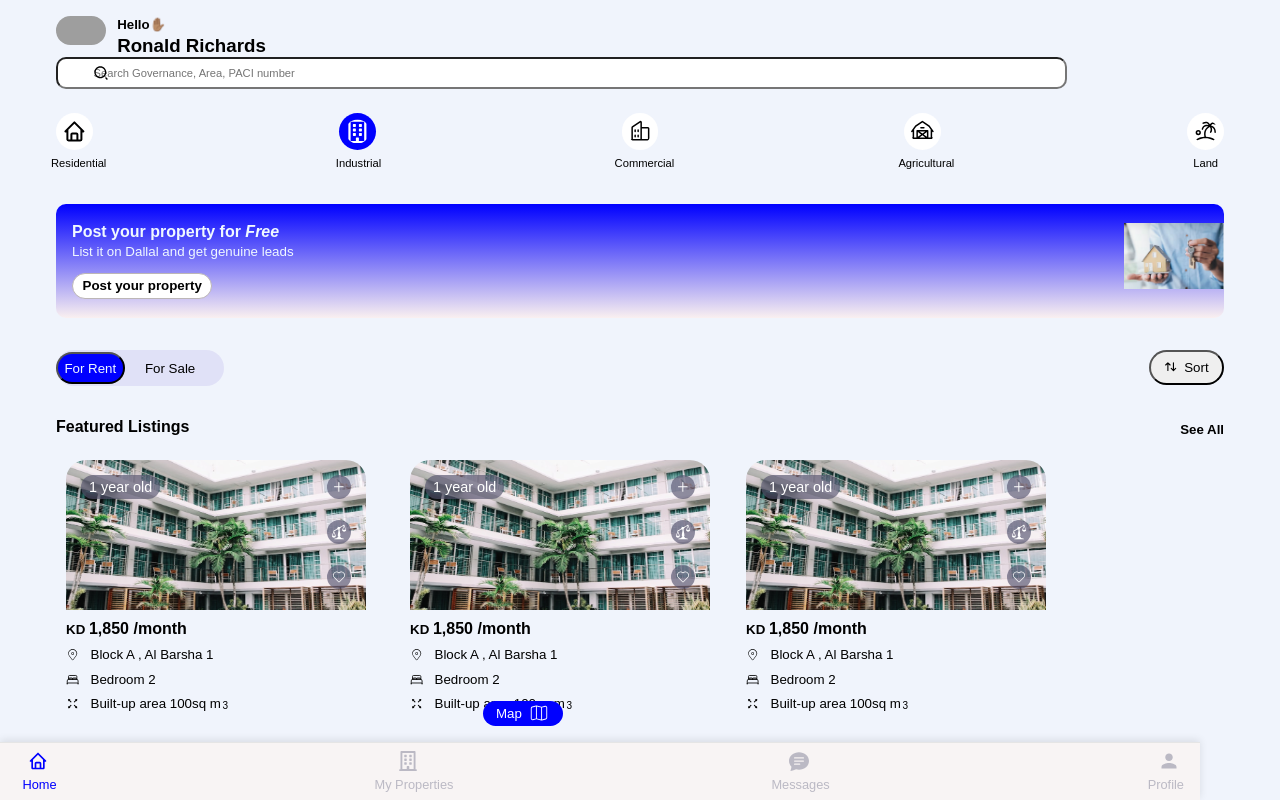
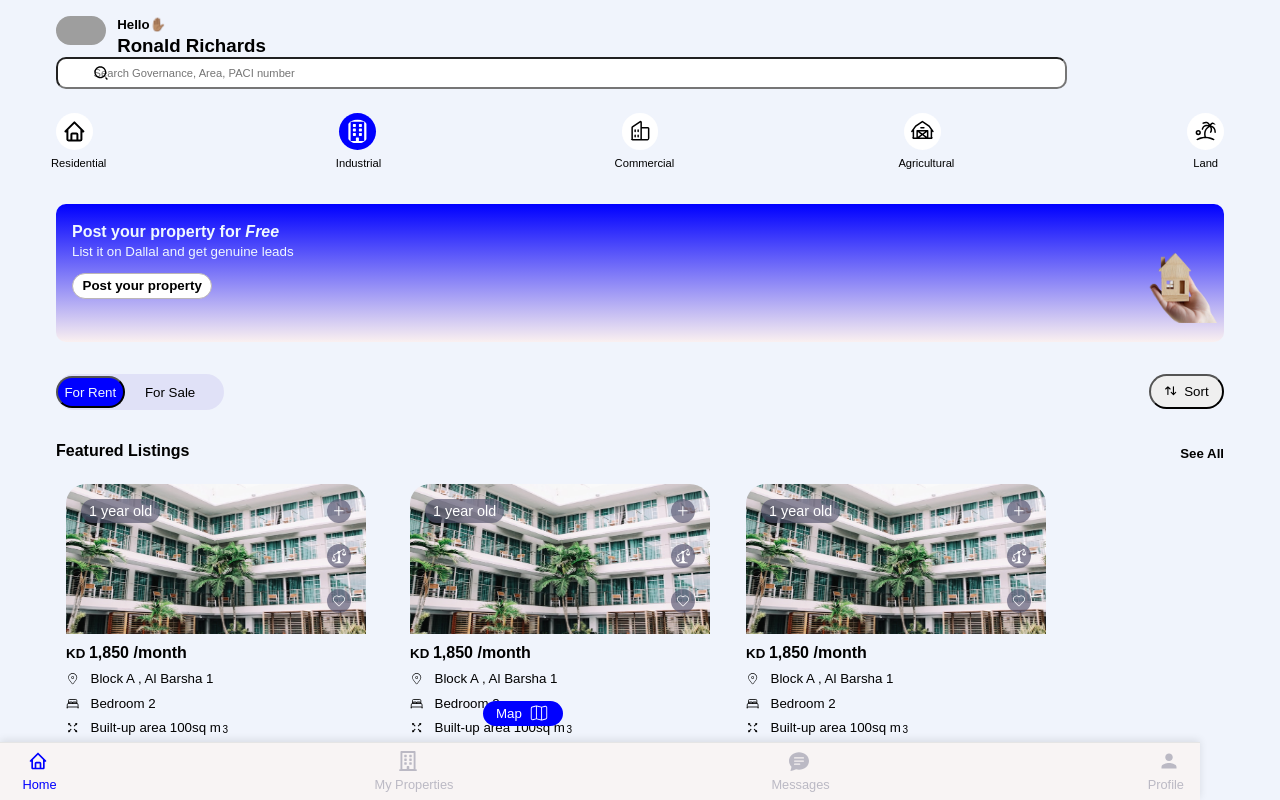
Before and after one commit to codedprinc/horizon-lisitngs, a Next.js app: page / in a window 1280 px wide. Shown: the top 800 px of the page. Built offline with nearby package versions, Linux system fonts and the light colour scheme; grey boxes are pictures that could not be loaded.

Commit message:
Add nice image for section

```diff
--- a/app/page.js
+++ b/app/page.js
@@ -22,9 +22,9 @@
 
           <div className={styles.heroImg}>
             <Image
-              src="/home_hand.png"
+              src="/hand_home.png"
               width={100}
-              height={80}
+              height={100}
               alt="house_and_hand"
             />
           </div>
--- a/app/page.module.css
+++ b/app/page.module.css
@@ -128,7 +128,9 @@
   }
 
   .heroImg {
-    margin-top: 2.3rem;
+    margin-top: 4rem;
+    width: 50%;
+    height: 50%;
   }
 
   .rentSale {
```
Also changed, not shown: public/hand_home.png (added), public/hand_house.jpg (added).
